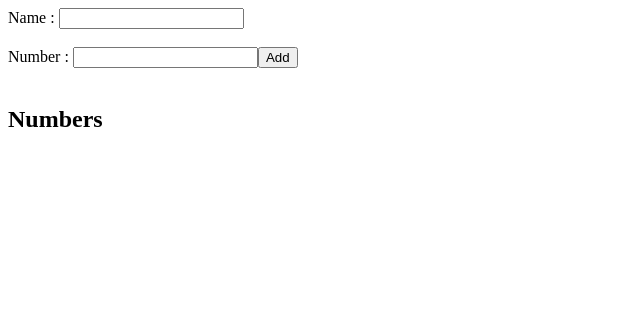
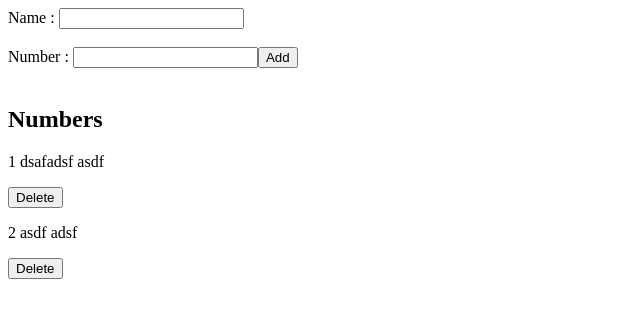
Before and after one commit to psandesh64/MERN_form, a React (Vite) app in the folder formReactProject/: page / in a window 1280 px wide. Shown: the top 318 px of the page, without its empty margins (0-640 px from the left). Built offline with nearby package versions, Linux system fonts and the light colour scheme; data requests are answered from the project's data file.

Commit message:
fourth commit-delete

```diff
--- a/formReactProject/db.json
+++ b/formReactProject/db.json
@@ -1,3 +1,14 @@
 {
-  "phonebook": []
+  "phonebook": [
+    {
+      "id": 1,
+      "name": "dsafadsf",
+      "number": "asdf"
+    },
+    {
+      "id": 2,
+      "name": "asdf",
+      "number": "adsf"
+    }
+  ]
 }
--- a/formReactProject/src/App.jsx
+++ b/formReactProject/src/App.jsx
@@ -28,12 +28,12 @@ const App = () => {
     .then(response=>setPersons(persons.concat(response.data)))
     setformArray({'name':'','number':''})
   }
+
   const handleDelete = (id) => {
-    console.log('hi')
-    setPersons(persons.map(person => person.id !== id ))
-    // axios.delete(`http://localhost:3001/phonebook/${id}`)
-    // .then((response) => console.log('hi'))
-  };
+    axios.delete(`http://localhost:3001/phonebook/${id}`)
+    .then((response) => setPersons(persons.filter(person => person.id !== id)))
+  }
+
   return (
     <div>
       <form onSubmit={handleChange}>
--- a/formReactProject/src/components/person.jsx
+++ b/formReactProject/src/components/person.jsx
@@ -1,14 +1,8 @@
-import axios from 'axios'
-const Person =({person}) =>{
-    const handleDelete = () => {
-        axios.delete(`http://localhost:3001/phonebook/${person.id}`)
-          .then(response => {
-            console.log(response.data);
-          })
-      };
+const Person =({person,handleDeleteOf}) =>{
+
     return <div>
         <p>{person.id} {person.name}  {person.number}</p>
-        <button onClick={handleDelete}>Delete</button>
+        <button onClick={handleDeleteOf}>Delete</button>
     </div>
 }
 export default Person
```
